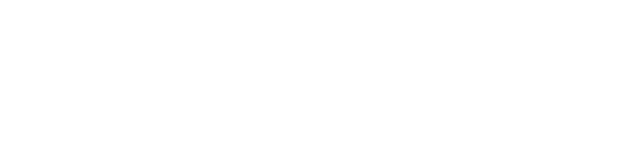
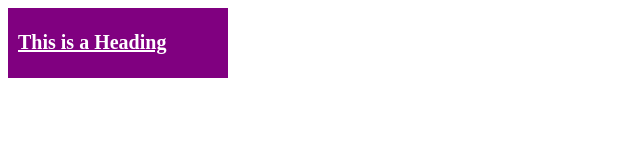
Before and after one commit to acciojob/all-styles-text-Dedeepyach13, a website: page main.html in a window 1280 px wide. Shown: the whole page, without its empty margins (0-640 px from the left). Drawn offline with Linux system fonts and the light colour scheme.

Commit message:
created a submission

```diff
--- a/main.html
+++ b/main.html
@@ -8,6 +8,12 @@
 
 <body>
 	<!-- the entire body must be written by student -->
+<div class="main">
+	<h1 class="heading" id="heading">
+		This is a Heading
+	</h1>
+</div>
+
     <script type="text/javascript" src="./script.js">
 </script>
 
--- a/styles.css
+++ b/styles.css
@@ -1,2 +1,14 @@
 
 /* Your CSS Code here. */
+.main{
+	width: 200px;
+	background-color: purple;
+	border-left-color: green;
+	border-left-width: 5px;
+	padding: 10px;
+}
+.heading{
+	font-size: 20px;
+	color: white;
+	text-decoration: underline;
+}
```
